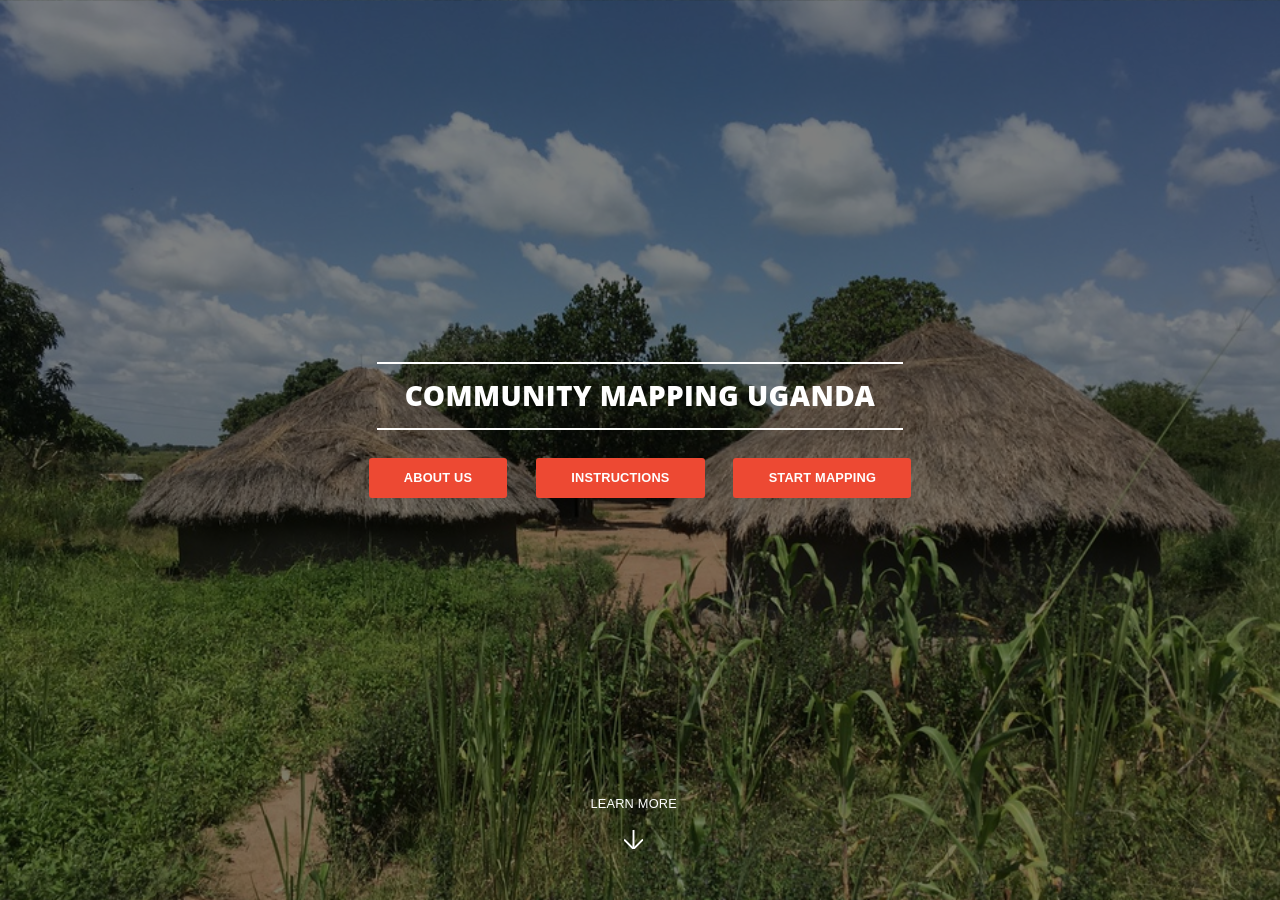
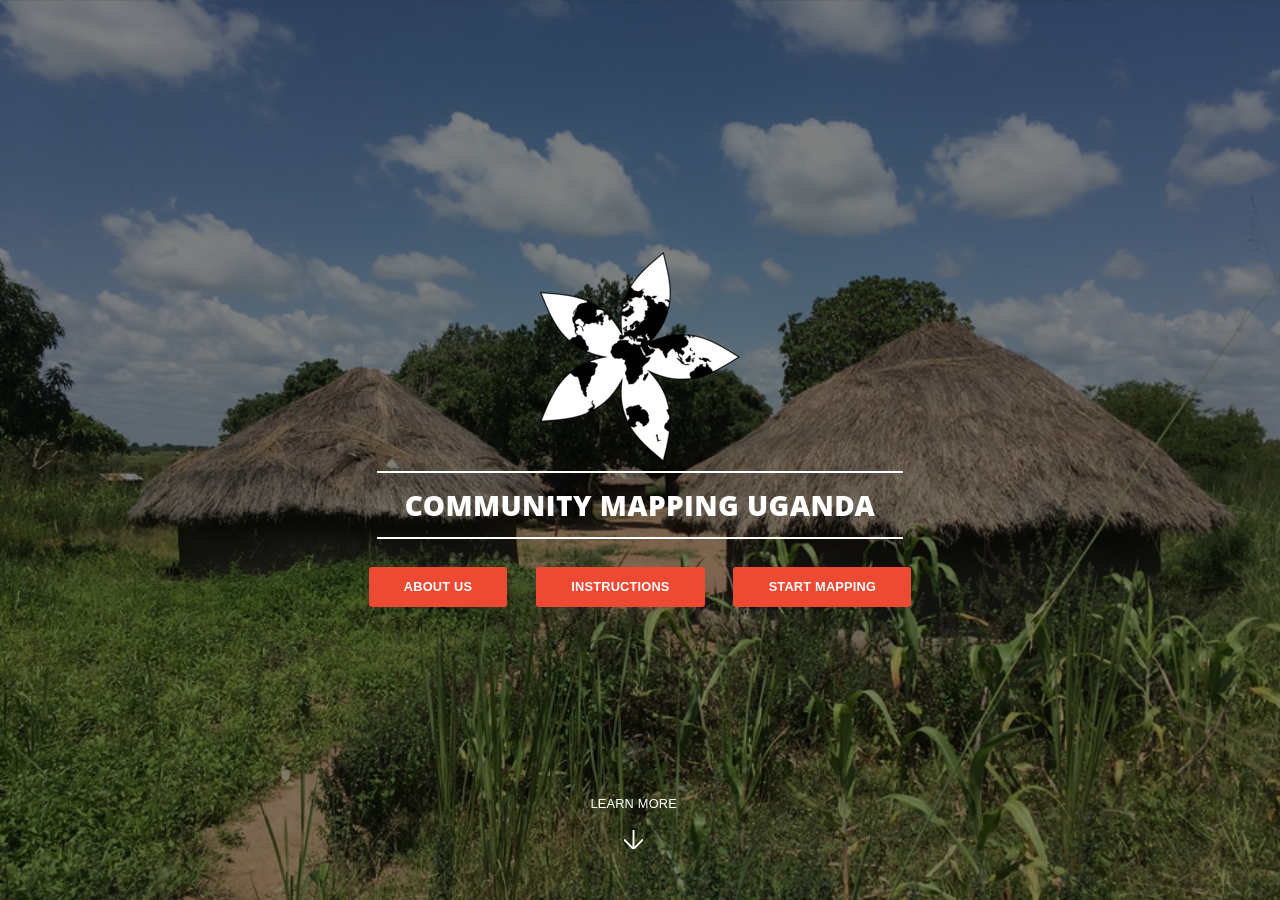
Before and after one commit to jonnyhuck/huckathon.org, a Jekyll site: the page built from index.md, in a window 1280 px wide and 900 px high. Built offline with Jekyll 4.4.1, drawn with Linux system fonts in a browser that asks for light colours.

Commit message:
aded logo to landing page

```diff
--- a/_layouts/landing.html
+++ b/_layouts/landing.html
@@ -19,6 +19,7 @@
 		<!-- Banner -->
 		<section id="banner">
 			<div class="inner">
+        <img src="./images/community-mapping-ug-sm.png"><br>
 				<h2>{{ site.title }}</h2>
 				<!-- <p>{{ site.description | markdownify }}</p> -->
 				<ul class="actions">
```
Also changed, not shown: Gemfile.lock, images/community-mapping-ug-sm.png (added).
